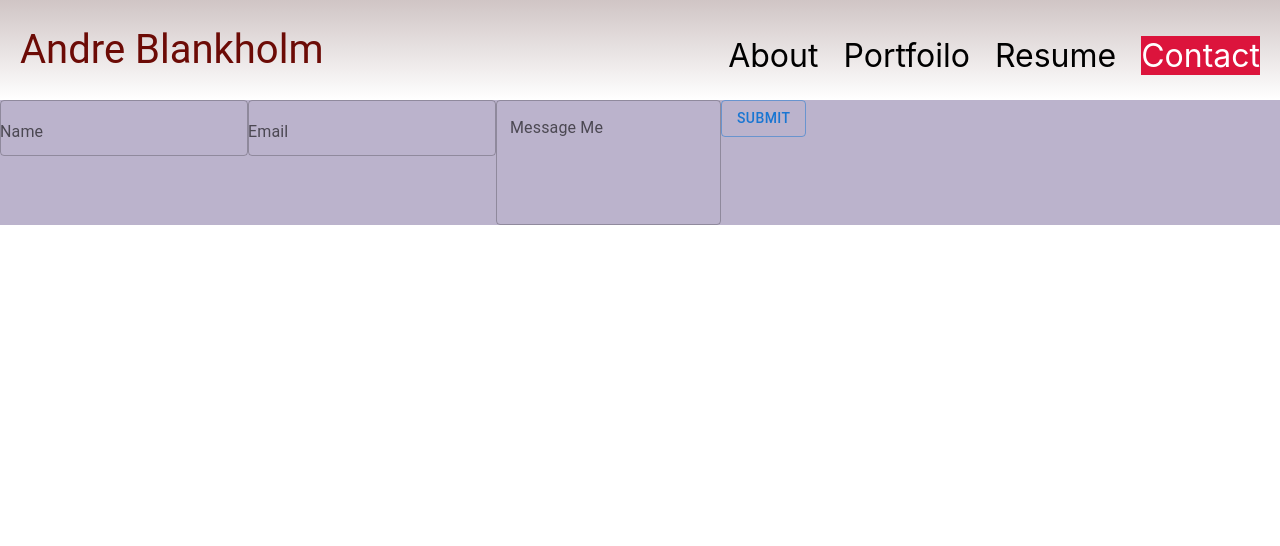
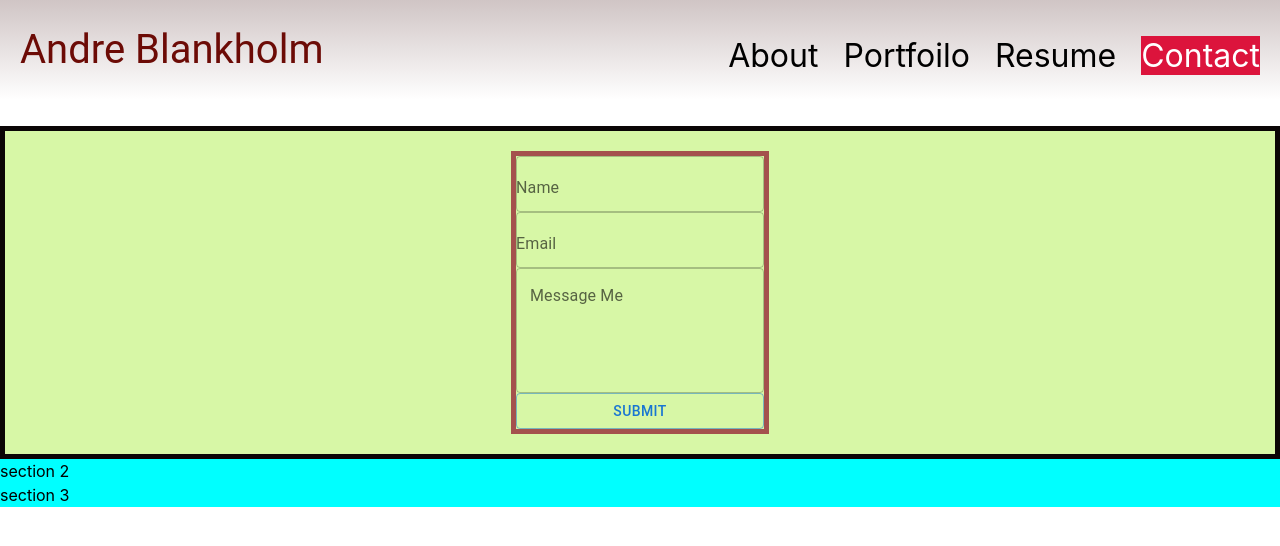
Before and after one commit to AndreBlankholm/Portfolio, a React (Create React App) app: page /contact in a window 1280 px wide. Shown: the top 546 px of the page. Built offline with nearby package versions, Linux system fonts and the light colour scheme.

Commit message:
styling Contact page

```diff
--- a/src/components/Contact/Contact.css
+++ b/src/components/Contact/Contact.css
@@ -1,14 +1,27 @@
+
 .contact-container {
-    display: flex;
+    background-color: aqua;
+    margin-top: 2%;
+
 }
 
+
+
 .form-container {
-
-    background-color: rgb(187, 179, 204);
-    align-items: center;
-;
+    display: flex;
+    background-color: rgb(215, 247, 166);
+    padding: 20px;
+    margin: auto;
+    border: solid 5px rgb(11, 6, 6);
 }
 
 .form {
-align-items: center;
+   display: block;
+   border: solid 5px rgb(164, 81, 77);
+   margin-left: auto;
+   margin-right: auto;
+
 }
+.row {
+   width: 100%;
+}
--- a/src/components/Contact/Contact.js
+++ b/src/components/Contact/Contact.js
@@ -7,11 +7,7 @@ import OutlinedInput from "@mui/material/OutlinedInput";
 import TextField from "@mui/material/TextField";
 import Button from "@mui/material/Button";
 
-
 export const Contact = () => {
-
-
-
   const form = useRef();
   const sendEmail = (e) => {
     e.preventDefault();
@@ -35,10 +31,11 @@ export const Contact = () => {
   };
   //make sure your variables in the return are the same on you emailjs site
   return (
-    <section className="Contact-container">
+    <section className="contact-container">
       <div className="form-container">
         <form className="form" ref={form} onSubmit={sendEmail}>
-        <FormControl variant="standard">
+          <div className="row">
+            <FormControl className="row" variant="standard">
               <InputLabel htmlFor="component-simple">Name</InputLabel>
               <OutlinedInput
                 id="component-outlined"
@@ -47,7 +44,9 @@ export const Contact = () => {
                 name="user_name"
               />
             </FormControl>
-        <FormControl variant="standard">
+          </div>
+          <div className="row">
+            <FormControl className="row" variant="standard">
               <InputLabel htmlFor="component-simple">Email</InputLabel>
               <OutlinedInput
                 id="component-outlined"
@@ -57,7 +56,10 @@ export const Contact = () => {
                 name="user_email"
               />
             </FormControl>
+          </div>
+          <div className="row">
             <TextField
+              className="row"
               id="outlined-multiline-static"
               name="message"
               label="Message Me"
@@ -65,12 +67,22 @@ export const Contact = () => {
               rows={4}
               defaultValue=""
             />
+          </div>
 
-        <Button variant="outlined" type="submit" value="Send">
+          <div className="row">
+            <Button
+              className="row "
+              variant="outlined"
+              type="submit"
+              value="Send"
+            >
               Submit
             </Button>
+          </div>
         </form>
       </div>
+      <div><h1>section 2</h1></div>
+      <div><h1>section 3</h1></div>
     </section>
   );
 };
```
Lines whose indentation alone changed are shown as unchanged.
